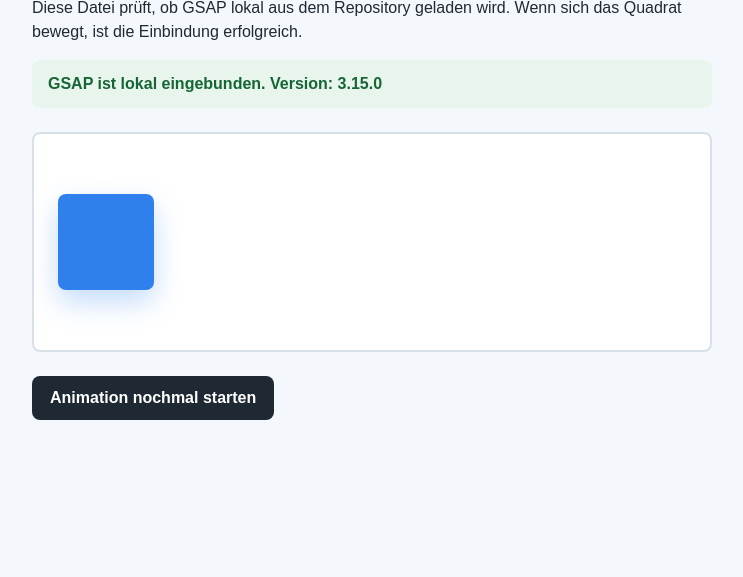
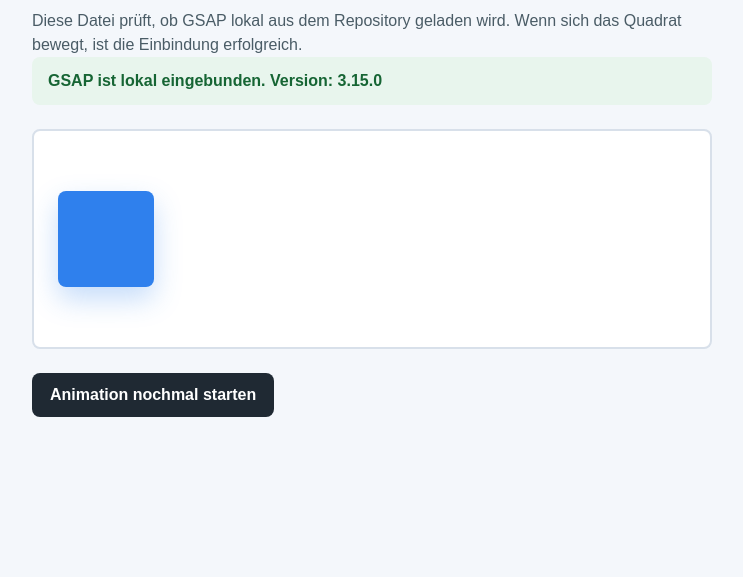
Before and after one commit to EmanueleSalafrica/THM-Semesterplan, a website: page gsap-test.html in a window 1280 px wide. Shown: the part 223-800 px from the top of the page, without its empty margins (268-1011 px from the left). Drawn offline with Linux system fonts and the light colour scheme.

Commit message:
Configure Tailwind CSS

```diff
--- /dev/null
+++ b/CSS/tailwind.css
@@ -0,0 +1,16 @@
+@tailwind base;
+@tailwind components;
+@tailwind utilities;
+
+@layer base {
+  :root {
+    font-family: theme("fontFamily.thm");
+    color: theme("colors.thm.gray");
+    background: theme("colors.white");
+  }
+
+  body {
+    min-width: 320px;
+    margin: 0;
+  }
+}
--- /dev/null
+++ b/postcss.config.js
@@ -0,0 +1,6 @@
+module.exports = {
+  plugins: {
+    tailwindcss: {},
+    autoprefixer: {},
+  },
+};
--- /dev/null
+++ b/tailwind.config.js
@@ -0,0 +1,23 @@
+/** @type {import('tailwindcss').Config} */
+module.exports = {
+  content: ["./*.html", "./JS/**/*.js", "!./JS/lib/**/*.js"],
+  theme: {
+    extend: {
+      colors: {
+        thm: {
+          green: "#80ba24",
+          gray: "#4a5c66",
+          red: "#b00040",
+          yellow: "#ffb300",
+          cyan: "#00aeef",
+          blue: "#003f7d",
+        },
+      },
+      fontFamily: {
+        thm: ['"DIN Pro"', '"DIN 2014"', "Arial", "Helvetica", "sans-serif"],
+        sans: ['"DIN Pro"', '"DIN 2014"', "Arial", "Helvetica", "sans-serif"],
+      },
+    },
+  },
+  plugins: [],
+};
```
Also changed, not shown: package.json (added, +15 -0 lines), CSS/style.css, README.md, 2 other files.
